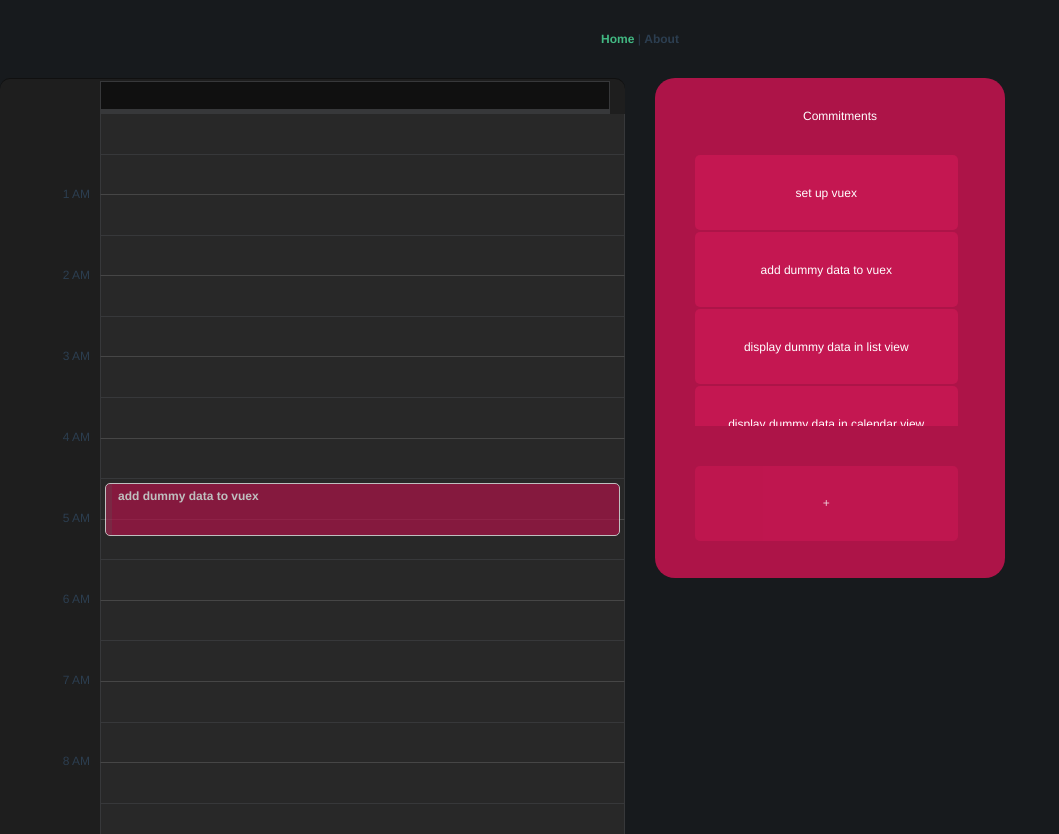
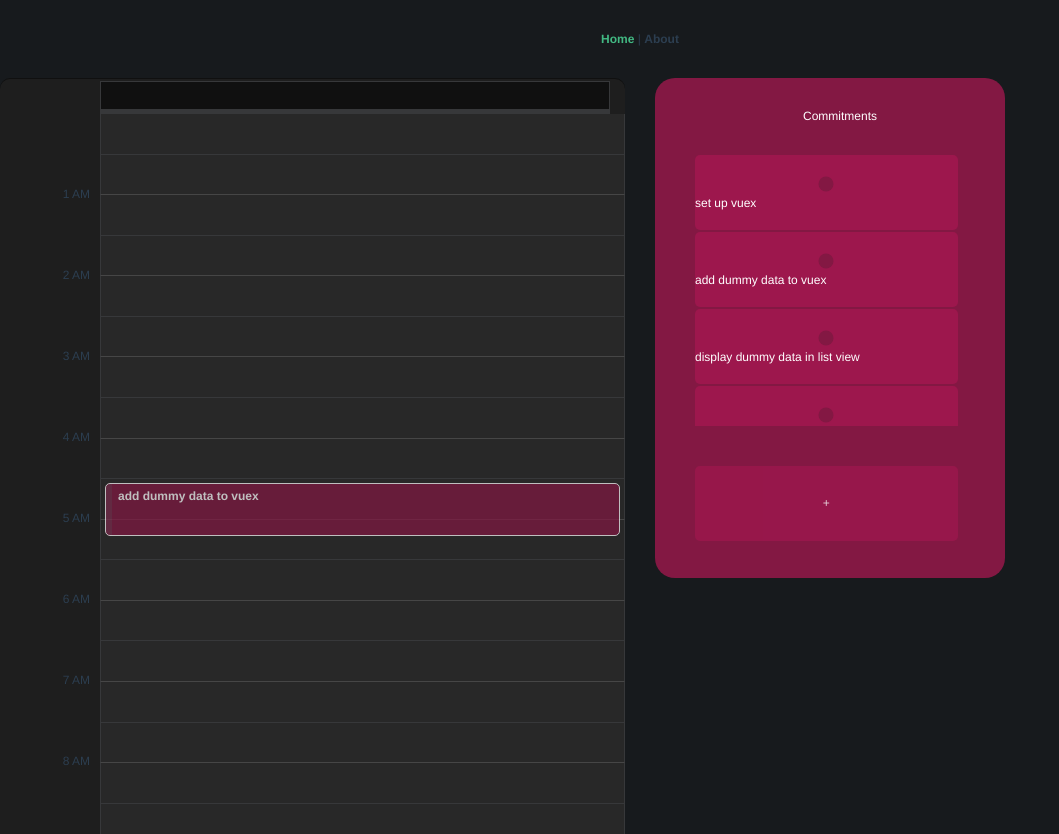
Before and after one commit to clavell/toile, a Vue app: page / in a window 1280 px wide. Shown: the whole page, without its empty margins (0-1059 px from the left). Built offline with nearby package versions, Linux system fonts and the light colour scheme; the HTML template or start-up script is replaced by a standard one.

Commit message:
add tailwind colours + completion buttons

```diff
--- a/src/App.vue
+++ b/src/App.vue
@@ -40,7 +40,6 @@
   font-family: Avenir, Helvetica, Arial, sans-serif;
   -webkit-font-smoothing: antialiased;
   -moz-osx-font-smoothing: grayscale;
-  text-align: center;
   color: #2c3e50;
   background-color: var(--main-background-colour);
 }
@@ -50,6 +49,7 @@ body {
 }
 
 #nav {
+  text-align: center;
   padding: 30px;
 }
 
--- a/src/components/AddButton.vue
+++ b/src/components/AddButton.vue
@@ -1,5 +1,5 @@
 <template>
-  <div :style="buttonWidth" class="listentry" ref="el" @click="press">
+  <div :style="buttonWidth" class="listentry flex items-center cursor-pointer" ref="el" @click="press">
     +
   </div>
 </template>
@@ -24,7 +24,6 @@ div {
   /* width: 80%; */
   height: var(--entry-size);
   opacity: 0.8;
-  background-color: var(--entry-background-colour);
 }
 </style>
 >
--- a/src/components/AddEntry.vue
+++ b/src/components/AddEntry.vue
@@ -56,7 +56,7 @@ export default {
   left: -10px;
   width: 290px;
   height: 1000px;
-  background-color: var(--entry-addition-colour);
+  background-color: theme('colors.pink.900');
   border-radius: 10px;
   z-index: 20;
 }
@@ -101,7 +101,7 @@ optgroup,
 input,
 select,
 option {
-  background-color: var(--entry-background-colour);
+  background-color: theme('colors.pink.800');
   border-style: none;
   outline: none;
   border-radius: 5px;
--- a/src/components/CalendarEntry.vue
+++ b/src/components/CalendarEntry.vue
@@ -51,6 +51,7 @@ export default {
 </script>
 <style scoped>
 div {
-  background-color: var(--list-background-colour);
+  /* using tailwind classes will cause the drag and drop to stop working */
+  background-color: theme('colors.pink.900');
 }
 </style>
--- a/src/components/List.vue
+++ b/src/components/List.vue
@@ -93,7 +93,7 @@ export default {
   grid-template-rows: var(--entry-size) 1fr calc(2 * var(--entry-size));
   width: 350px;
   height: 500px;
-  background-color: var(--list-background-colour);
+  background-color: theme('colors.pink.900');
   border-radius: 20px;
   color: var(--list-font-colour);
   gap: 2px;
@@ -106,12 +106,13 @@ export default {
   overflow-y: auto;
   gap: 2px;
   grid-auto-rows: var(--entry-size);
-  scrollbar-color: rgba(255, 255, 255, 0.2) var(--list-background-colour);
+  scrollbar-color: rgba(255, 255, 255, 0.2) theme('colors.pink.900');
   padding: 0;
 }
 
 .listentry {
-  background-color: var(--entry-background-colour);
+  /* thinking ahead to when going to be using drag and drop */
+  background-color: theme('colors.pink.800');
   border-radius: 5px;
   display: flex;
   /* width: 100%; */
--- a/src/components/TodoCard.vue
+++ b/src/components/TodoCard.vue
@@ -1,6 +1,9 @@
 <template>
-  <div class="listentry" :style="entryWidth">
-    {{ entrytitle }}
+  <div class="listentry grid grid-cols-todolistentry bg-pink-800" :style="[entryWidth,]">
+    <div class="flex flex-col justify-center items-center">
+      <div class="rounded-full h-5 w-5 flex items-center justify-center bg-pink-900 hover:bg-pink-700 transform active:scale-90 scale-75 hover:scale-100 transition duration-200 ease-in-out active:duration-100 cursor-pointer"></div>
+    </div>
+    <div class="flex items-center" >{{ entrytitle }}</div>
   </div>
 </template>
 
--- a/tailwind.config.js
+++ b/tailwind.config.js
@@ -2,10 +2,19 @@ module.exports = {
   purge: ['./index.html', './src/**/*.{vue,js,ts,jsx,tsx}'],
   darkMode: false, // or 'media' or 'class'
   theme: {
-    extend: {},
+    extend: {
+      gridTemplateColumns: {
+        'todolistentry': '1fr 3fr'
+      },
+    },
   },
   variants: {
-    extend: {},
+    extend: {
+      transform: [ 'active', 'hover', ],
+      animation: ['active',],
+      scale: ['active',],
+      transitionDuration: ['active', 'hover'],
+  },
   },
   plugins: [],
 }
```
